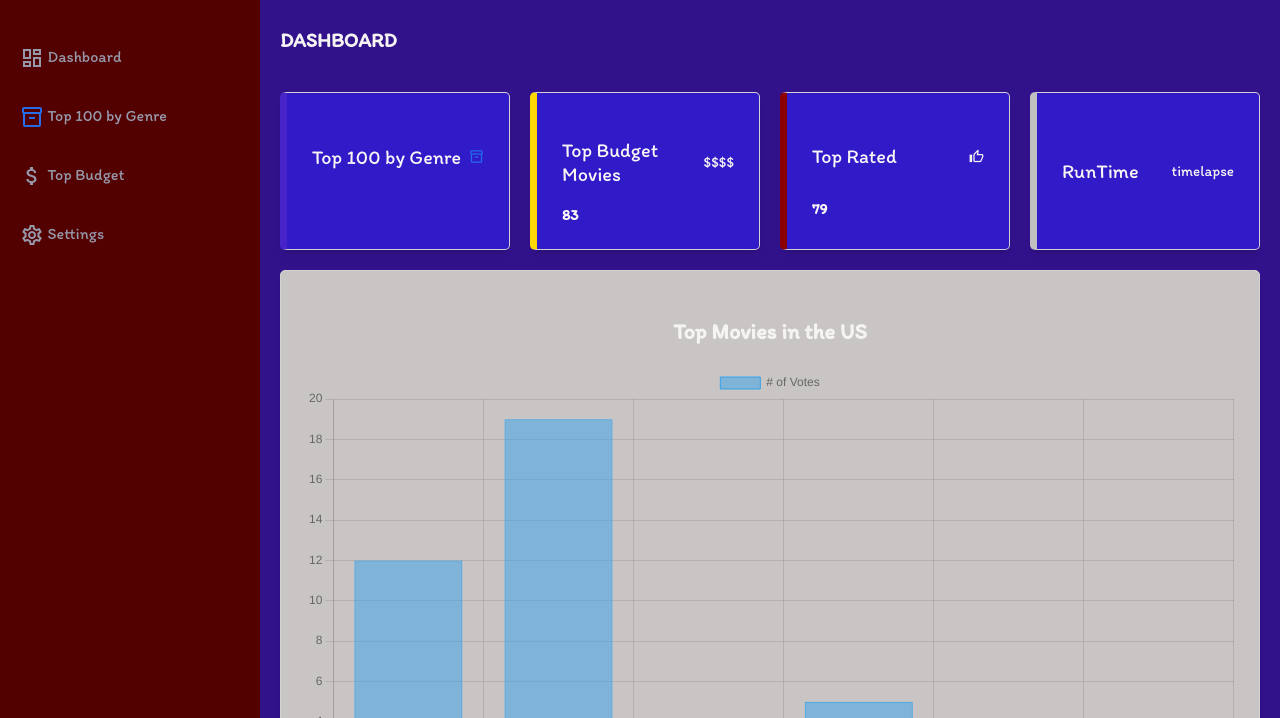
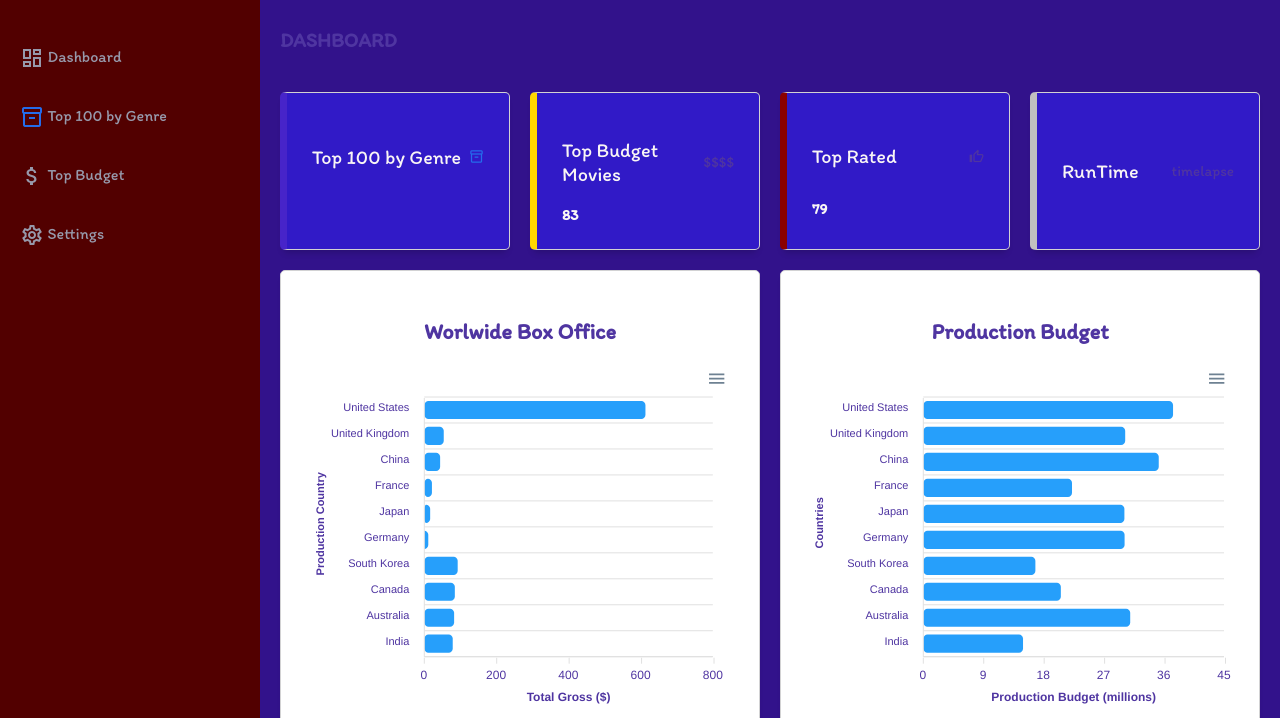
Before and after one commit to rdjames1996/Project-3-film-dashboard, a plain HTML site: page Ana/ag_index.html in a window 1280 px wide. Shown: the part 82-800 px from the top of the page. Drawn offline with nearby package versions, Linux system fonts and the light colour scheme.

```diff
--- a/Ana/ag_index.html
+++ b/Ana/ag_index.html
@@ -22,12 +22,13 @@
             <!-- Header-->
             <header class="header">
                 <div class="menu-icon" onclick="openSidebar()">
-                    <span class="material-icons-outlined">menu</span>
+                  <span class="material-icons-outlined">menu</span>
                 </div>
                 <div class="header-left">
-                    <span class="material-symbols-outlined">search</span>
+                    <!-- <span class="material-symbols-outlined">search</span> -->
                 </div>
-                <div class="header-right"></div>
+                <div class="header-right">
+                </div>
             </header>
              <!-- End Header -->
 
@@ -111,10 +112,10 @@
                     </div>
 
                   </div>
-                  <div class="charts-card">
+                  <!-- <div class="charts-card">
                     <p class="chart-title">Top Movies in the US</p>
                     <div id="bar-chart"></div>
-                  <!--</div> -->
+                  </div>
                   <div>
                     <canvas id="myChart"></canvas>
                   </div>
@@ -142,18 +143,19 @@
                         }
                       }
                     });
-                  </script>
-                  <!-- <div class="charts">
+                  </script> -->
+                  <div class="charts">
 
                     <div class="charts-card">
-                      <p class="chart-title">Top Movies in the US</p>
-                      <div id="bar-chart"></div>
+                      <p class="chart-title">Worlwide Box Office</p>
+                      <div id="chart3"></div>
                     </div>
+                    <!-- <script src="js/data1.js"></script> -->
 
                     <div class="charts-card">
-                      <p class="chart-title">Movie Taglines</p>
-                      <div id="area-chart"></div>
-                    </div> -->
+                      <p class="chart-title">Production Budget</p>
+                      <div id="chart2"></div>
+                    </div>
             </main>
             <!-- End Main -->
 
@@ -162,11 +164,11 @@
         <!-- JUPYTER NOTEBOOK -->
         <script src="movie_genre.ipynb"></script>
         <!-- APEX CHARTS -->
-        <!-- <script src="https://cdnjs.cloudflare.com/ajax/libs/apexcharts/3.37.0/apexcharts.min.js" ></script>-->
-        <script src="https://cdn.jsdelivr.net/npm/chart.js"></script>
+        <script src="https://cdnjs.cloudflare.com/ajax/libs/apexcharts/3.37.0/apexcharts.min.js" ></script>
+        <script src="https://cdn.jsdelivr.net/npm/chart.js"></script> <!-- JS LIBRARY NOT LEARNED IN CLASS -->
         <!-- Custom JS -->
-        <script src="js/genre_movies.js"></script>
-        <!-- LODASH JS (library not learned about in class)-->
-        <script src="lodash.js"></script>
+        <script src="js/film_logic.js"></script>
+        <!-- <script src="js/data1.js"></script> -->
+
     </body>
 </html>
--- a/Ana/css/style.css
+++ b/Ana/css/style.css
@@ -3,7 +3,7 @@
     padding: 0;
     box-sizing: border-box;
     background-color: #32128b;
-    color: #f6f3f3;
+    color: #4f35a1;
     font-family: "Itim", sans-serif;
 }
 
@@ -213,8 +213,8 @@
   }
 
   .charts-card {
-    background-color: #c9c5c5;
-    margin-bottom: 15px;
+    background-color: #ffffff;
+    margin-bottom: 20px;
     padding: 25px;
     box-sizing: border-box;
     -webkit-column-break-inside: avoid;
--- /dev/null
+++ b/Ana/js/film_logic.js
@@ -0,0 +1,156 @@
+// SIDEBAR TOGGLE
+
+var sidebarOpen = false;
+var sidebar = document.getElementById("sidebar");
+
+function openSidebar() {
+    if(!sidebarOpen) {
+        sidebar.classList.add("sidebar-responsive");
+        sidebarOpen = true;
+    }
+}
+
+function closeSidebar() {
+    if(sidebarOpen) {
+        sidebar.classList.remove("sidebar-responsive")
+        sidebarOpen = false;
+    }
+}
+
+// Bar Chart - Box Office
+
+var options3 = {
+    series: [{
+      name: "Total Worldwide Box Office",
+      data: [612.90, 53.68, 43.66, 20.94, 16.03, 10.80, 92.33, 84.44, 82.45, 78.59]
+    }],
+      chart: {
+      type: 'bar',
+      height: 350
+    },
+    plotOptions: {
+      bar: {
+        borderRadius: 4,
+        horizontal: true,
+      }
+    },
+    dataLabels: {
+      enabled: false
+    },
+    xaxis: {
+      categories:  ["United States",
+      "United Kingdom",
+      "China",
+      "France",
+      "Japan",
+      "Germany",
+      "South Korea",
+      "Canada",
+      "Australia",
+      "India"
+    ],
+      title: {
+        text: 'Total Gross ($)',
+        style: {
+          color: "#4f35a1",
+        },
+      },
+      labels: {
+        style: {
+          colors: "#4f35a1",
+        },
+      },
+    },
+    yaxis: {
+      title: {
+        text: 'Production Country',
+        style: {
+          color: "#4f35a1",
+        },
+      },
+      labels: {
+        style: {
+          colors: "#4f35a1",
+        },
+      },
+    },
+    tooltip: {
+      y: {
+        formatter: function (val) {
+          return val + " million"
+        }
+      }
+    }
+    };
+
+  var chart3 = new ApexCharts(document.querySelector("#chart3"), options3);
+  chart3.render();
+
+  // Bar Chart - Production Budget
+
+var options2 = {
+  series: [{
+  name: "Average Production Budget",
+  data: [37.36, 30.20, 35.22, 22.24, 30.08, 30.11, 16.76, 20.57, 30.95, 14.91]
+}],
+  chart: {
+  type: 'bar',
+  height: 350
+},
+plotOptions: {
+  bar: {
+    borderRadius: 4,
+    horizontal: true,
+  }
+},
+dataLabels: {
+  enabled: false
+},
+xaxis: {
+  categories:  ["United States",
+  "United Kingdom",
+  "China",
+  "France",
+  "Japan",
+  "Germany",
+  "South Korea",
+  "Canada",
+  "Australia",
+  "India",
+  ],
+  title: {
+    text: 'Production Budget (millions)',
+    style: {
+      color: "#4f35a1",
+    },
+  },
+  labels: {
+    style: {
+      colors: "#4f35a1",
+    },
+  },
+},
+yaxis: {
+  title: {
+    text: 'Countries',
+    style: {
+      color: "#4f35a1",
+    },
+  },
+  labels: {
+    style: {
+      colors: "#4f35a1",
+    },
+  },
+},
+tooltip: {
+  y: {
+    formatter: function (val) {
+      return val + " million"
+    }
+  }
+}
+};
+
+var chart2 = new ApexCharts(document.querySelector("#chart2"), options2);
+chart2.render();
--- a/Ana/js/genre_movies.js
+++ /dev/null
@@ -1,41 +0,0 @@
-// SIDEBAR TOGGLE
-
-var sidebarOpen = false;
-var sidebar = document.getElementById("sidebar");
-
-function openSidebar() {
-    if(!sidebarOpen) {
-        sidebar.classList.add("sidebar-responsive");
-        sidebarOpen = true;
-    }
-}
-
-function closeSidebar() {
-    if(sidebarOpen) {
-        sidebar.classList.remove("sidebar-responsive")
-    }
-}
-
-// Creating chart coding for vizualization
-// options = {
-//     chart: {
-//       type: 'bar'
-//     },
-//     plotOptions: {
-//       bar: {
-//         horizontal: true
-//       }
-//     },
-//     series: [{
-//       data: [{
-//         x: 'category A',
-//         y: 10
-//       }, {
-//         x: 'category B',
-//         y: 18
-//       }, {
-//         x: 'category C',
-//         y: 13
-//       }]
-//     }]
-//   }
```
Also changed, not shown: 1 other file.
